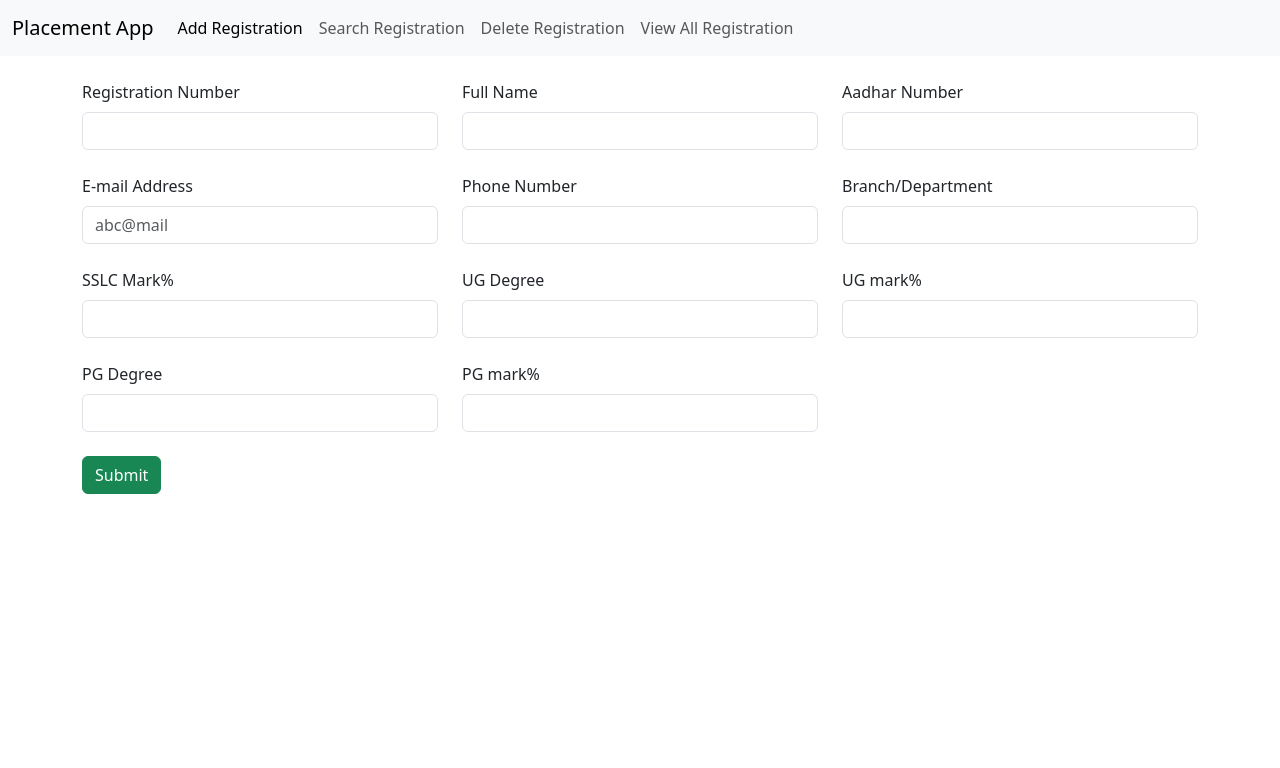
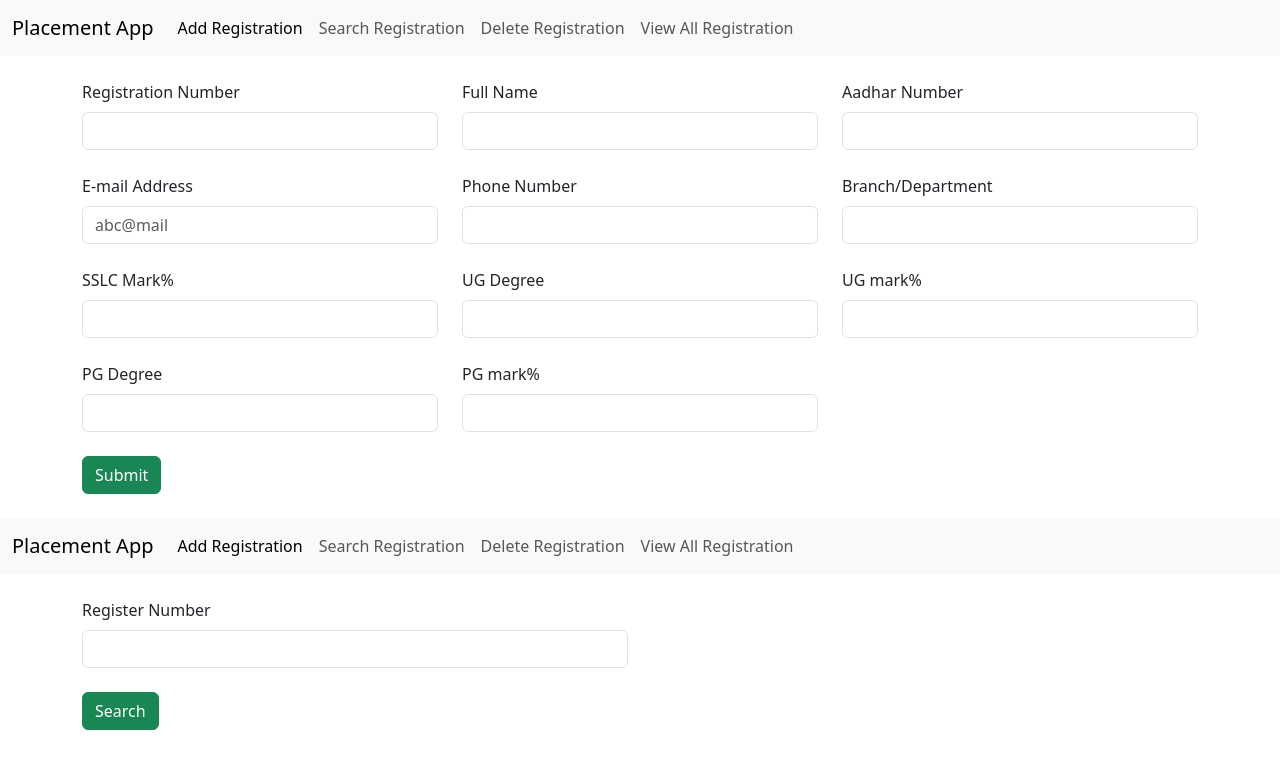
Before and after one commit to Ananthuunnithan/placement-app, a React (Vite) app: page / in a window 1280 px wide. Shown: the top 768 px of the page. Built offline with nearby package versions, Linux system fonts and the light colour scheme.

Commit message:
Search added

```diff
--- a/src/App.jsx
+++ b/src/App.jsx
@@ -5,6 +5,7 @@
 import './App.css'
 import AddReg from './components/AddReg'
 import NavBar from './components/NavBar'
+import SearchStudent from './components/SearchStudent'
 
 function App() {
   const [count, setCount] = useState(0)
@@ -13,6 +14,7 @@
     <>
 
 <AddReg/>
+<SearchStudent/>
     </>
   )
 }
--- /dev/null
+++ b/src/components/SearchStudent.jsx
@@ -0,0 +1,34 @@
+import React from 'react'
+import NavBar from './NavBar'
+
+const SearchStudent = () => {
+    return (
+        <div>
+            <NavBar />
+            <div className="container mt-4 mb-4">
+                <div className="row">
+                    <div className="col col-12">
+
+                        <div className="row g-4">
+                            <div className="col col-12 col-sm-6">
+
+                                <label htmlFor="" className="form-label">Register Number</label>
+                                <input type="text" className="form-control" />
+
+                            </div>
+                            <div className="col col-12">
+
+                                <button className="btn btn-success">Search</button>
+
+                            </div>
+                        </div>
+
+                    </div>
+                </div>
+            </div>
+
+        </div>
+    )
+}
+
+export default SearchStudent
```
